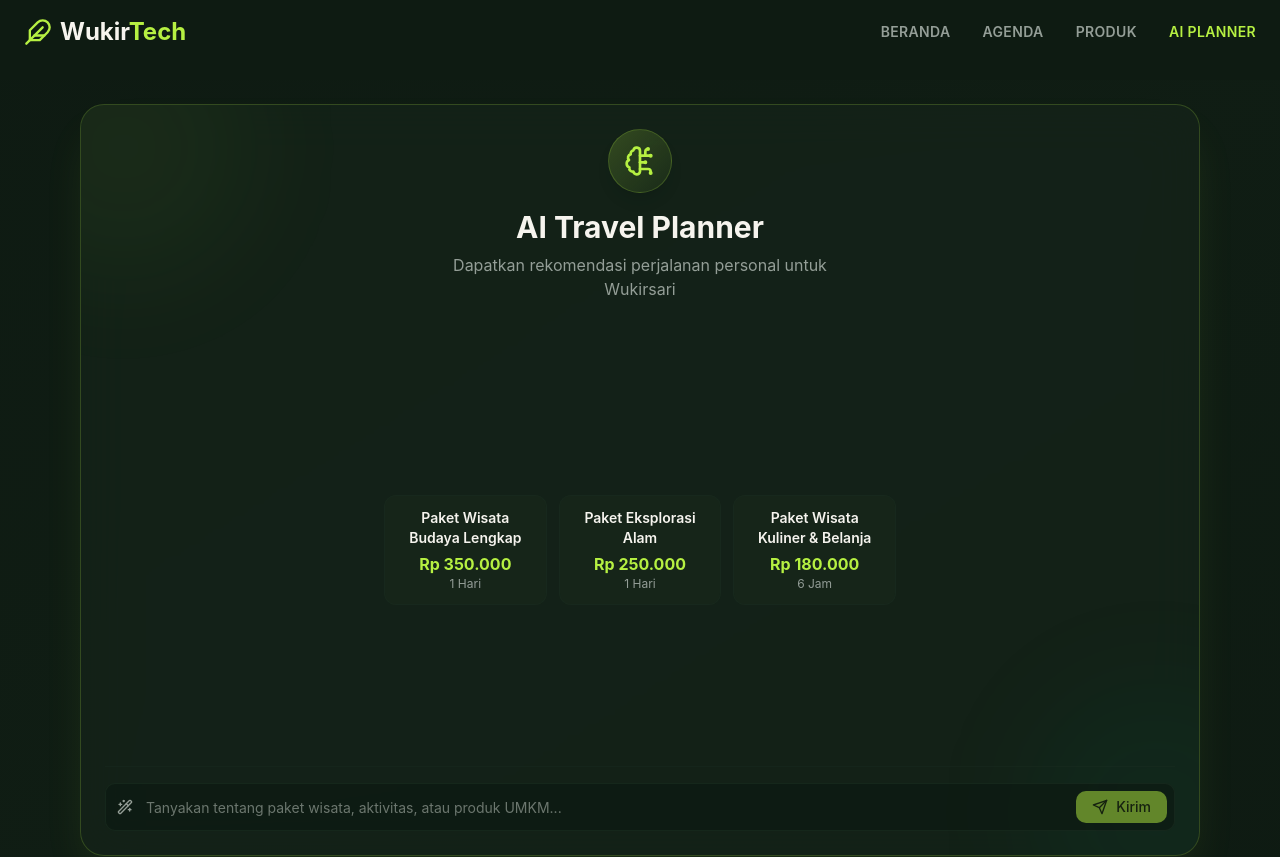
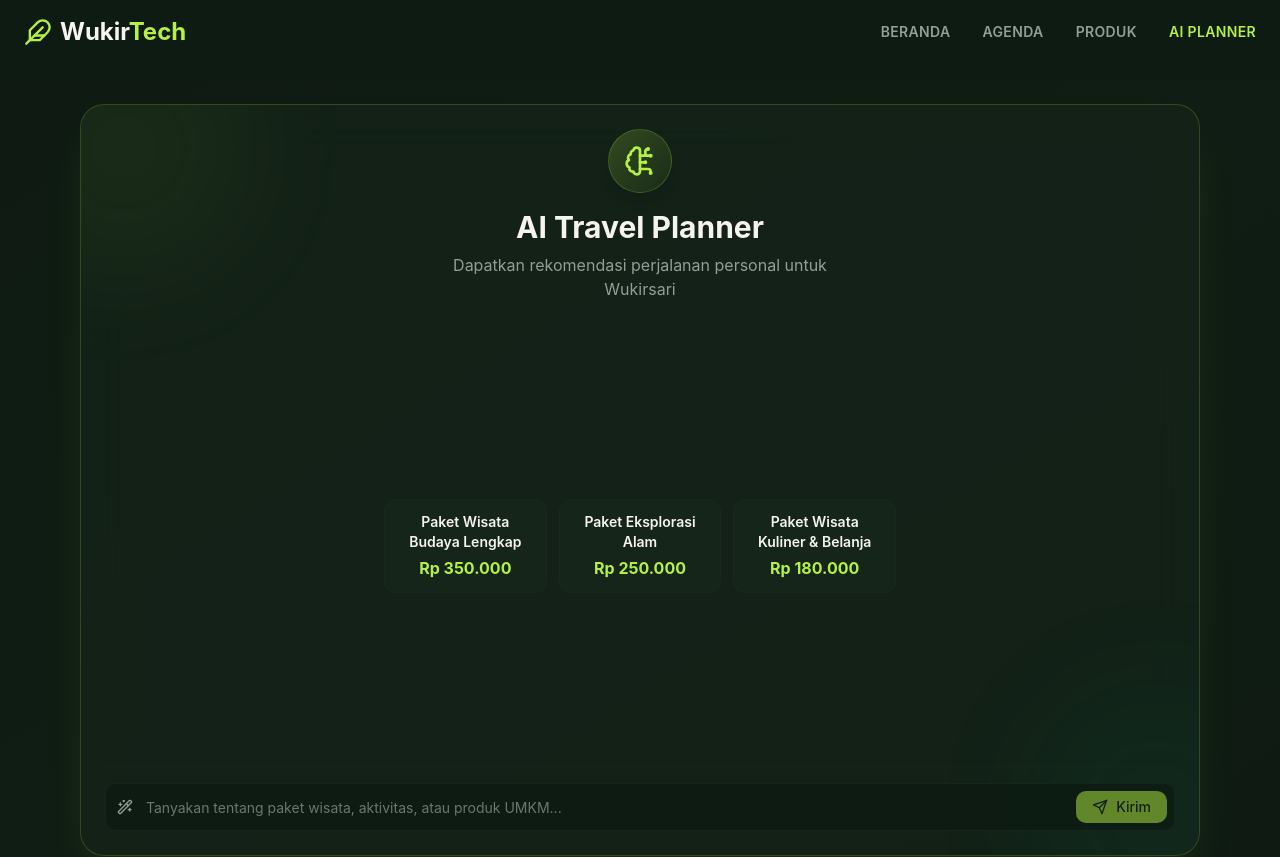
Before and after one commit to ridwanhafidz12/wukirtech-update, a React (Vite) app: page /planner in a window 1280 px wide. Shown: the top 857 px of the page. Built offline with nearby package versions, Linux system fonts and the light colour scheme.

Commit message:
update kelima

```diff
--- a/src/components/sections/AiPlannerSection.jsx
+++ b/src/components/sections/AiPlannerSection.jsx
@@ -103,7 +103,7 @@ const tourPackages = [
   {
     id: 1,
     name: "Paket Wisata Budaya Lengkap",
-    duration: "1 Hari",
+    // duration: "1 Hari",
     price: "Rp 350.000",
     description: "Pengalaman lengkap seni dan budaya Wukirsari",
     highlights: [
@@ -126,7 +126,7 @@ const tourPackages = [
   {
     id: 2,
     name: "Paket Eksplorasi Alam",
-    duration: "1 Hari",
+    // duration: "1 Hari",
     price: "Rp 250.000",
     description: "Petualangan menyenangkan menikmati keindahan alam Wukirsari",
     highlights: [
@@ -149,7 +149,7 @@ const tourPackages = [
   {
     id: 3,
     name: "Paket Wisata Kuliner & Belanja",
-    duration: "6 Jam",
+    // duration: "6 Jam",
     price: "Rp 180.000",
     description: "Jelajahi kuliner khas dan produk UMKM unggulan",
     highlights: [
@@ -172,7 +172,7 @@ const tourPackages = [
   {
     id: 4,
     name: "Paket Premium 2 Hari 1 Malam",
-    duration: "2 Hari 1 Malam",
+    // duration: "2 Hari 1 Malam",
     price: "Rp 850.000",
     description: "Pengalaman komprehensif semua aspek wisata Wukirsari",
     highlights: [
@@ -647,7 +647,7 @@ const AiPlannerSection = () => {
                           dan produk UMKM terbaik yang disesuaikan dengan preferensi Anda.
                         </p> */}
 
-                        <div className="grid grid-cols-1 md:grid-cols-3 gap-3 mt-6">
+                        <div className="grid grid-cols-1 md:grid-cols-3 gap-3">
                           {tourPackages.slice(0, 3).map((pkg) => (
                             <div key={pkg.id} className="bg-secondary/30 border border-border/20 rounded-lg p-3 text-center">
                               <h4 className="font-semibold text-foreground text-sm mb-1">{pkg.name}</h4>
@@ -667,7 +667,7 @@ const AiPlannerSection = () => {
 
             {/* Input Form - Fixed at Bottom */}
             <motion.div
-              className="flex-shrink-0 pt-4 mt-4 border-t border-border/20"
+              className="flex-shrink-0 pt-4 border-t border-border/20"
               initial={{ opacity: 0, y: 20 }}
               animate={{ opacity: 1, y: 0 }}
               transition={{ delay: 0.3 }}
--- a/src/pages/PlannerPage.jsx
+++ b/src/pages/PlannerPage.jsx
@@ -103,7 +103,7 @@ const tourPackages = [
   {
     id: 1,
     name: "Paket Wisata Budaya Lengkap",
-    duration: "1 Hari",
+    // duration: "1 Hari",
     price: "Rp 350.000",
     description: "Pengalaman lengkap seni dan budaya Wukirsari",
     highlights: [
@@ -126,7 +126,7 @@ const tourPackages = [
   {
     id: 2,
     name: "Paket Eksplorasi Alam",
-    duration: "1 Hari",
+    // duration: "1 Hari",
     price: "Rp 250.000",
     description: "Petualangan menyenangkan menikmati keindahan alam Wukirsari",
     highlights: [
@@ -149,7 +149,7 @@ const tourPackages = [
   {
     id: 3,
     name: "Paket Wisata Kuliner & Belanja",
-    duration: "6 Jam",
+    // duration: "6 Jam",
     price: "Rp 180.000",
     description: "Jelajahi kuliner khas dan produk UMKM unggulan",
     highlights: [
@@ -172,7 +172,7 @@ const tourPackages = [
   {
     id: 4,
     name: "Paket Premium 2 Hari 1 Malam",
-    duration: "2 Hari 1 Malam",
+    // duration: "2 Hari 1 Malam",
     price: "Rp 850.000",
     description: "Pengalaman komprehensif semua aspek wisata Wukirsari",
     highlights: [
@@ -647,7 +647,7 @@ const AiPlannerSection = () => {
                           dan produk UMKM terbaik yang disesuaikan dengan preferensi Anda.
                         </p> */}
 
-                        <div className="grid grid-cols-1 md:grid-cols-3 gap-3 mt-6">
+                        <div className="grid grid-cols-1 md:grid-cols-3 gap-3">
                           {tourPackages.slice(0, 3).map((pkg) => (
                             <div key={pkg.id} className="bg-secondary/30 border border-border/20 rounded-lg p-3 text-center">
                               <h4 className="font-semibold text-foreground text-sm mb-1">{pkg.name}</h4>
@@ -667,7 +667,7 @@ const AiPlannerSection = () => {
 
             {/* Input Form - Fixed at Bottom */}
             <motion.div
-              className="flex-shrink-0 pt-4 mt-4 border-t border-border/20"
+              className="flex-shrink-0 pt-4 border-t border-border/20"
               initial={{ opacity: 0, y: 20 }}
               animate={{ opacity: 1, y: 0 }}
               transition={{ delay: 0.3 }}
```
